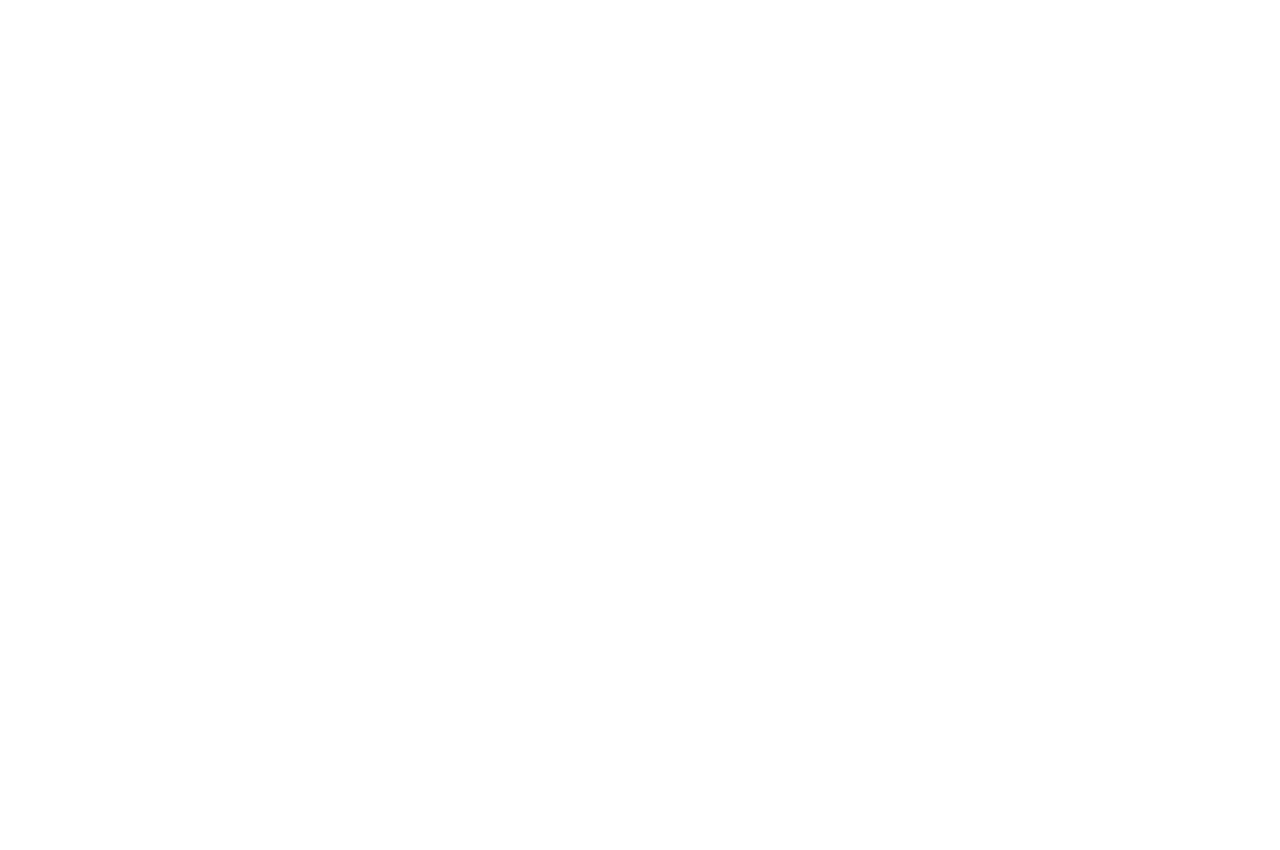
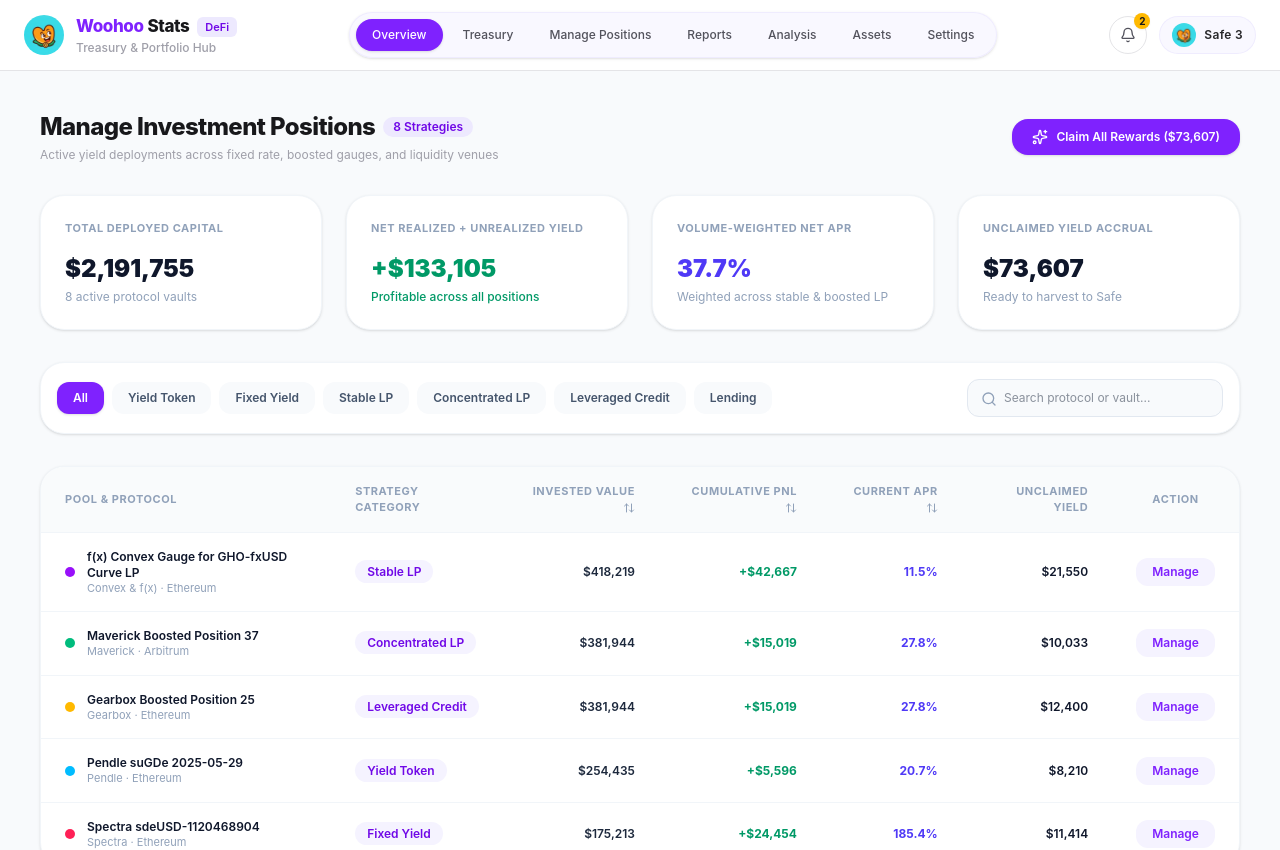
Before and after one commit to Maxwellsmall/Woohoo-Stats, a React (Vite) app: page /managePosition in a window 1280 px wide. Before the commit this address had no page. Shown: the top 850 px of the page. Before the commit the page ends 800 px from the top, so only its background shows below. Built offline with nearby package versions, Linux system fonts and the light colour scheme.

Commit message:
feat: add manage position page with components

```diff
--- a/src/Routes/AllScreen.jsx
+++ b/src/Routes/AllScreen.jsx
@@ -12,6 +12,7 @@
             <Route path="/" element={<Staticlayout/>}>
                 <Route index element={<Home/>}/>
                 <Route path="/treasury" element={<Treasury/>}/>
+                <Route path="/managePosition" element={<ManagePosition/>}/>
             </Route>
         </Routes>
     )
--- /dev/null
+++ b/src/components/managePostion/ManagePositionsView.jsx
@@ -0,0 +1,204 @@
+import React, { useState } from 'react';
+import { Sparkles, Search, ArrowUpDown } from 'lucide-react';
+
+export default function ManagePositionsView() {
+  const [selectedTab, setSelectedTab] = useState("All");
+  const [searchQuery, setSearchQuery] = useState("");
+
+  const categories = ["All", "Yield Token", "Fixed Yield", "Stable LP", "Concentrated LP", "Leveraged Credit", "Lending"];
+
+  const positions = [
+    {
+      pool: "f(x) Convex Gauge for GHO-fxUSD Curve LP",
+      protocol: "Convex & f(x) · Ethereum",
+      category: "Stable LP",
+      invested: "$418,219",
+      pnl: "+$42,667",
+      apr: "11.5%",
+      unclaimed: "$21,550",
+      color: "bg-purple-600"
+    },
+    {
+      pool: "Maverick Boosted Position 37",
+      protocol: "Maverick · Arbitrum",
+      category: "Concentrated LP",
+      invested: "$381,944",
+      pnl: "+$15,019",
+      apr: "27.8%",
+      unclaimed: "$10,033",
+      color: "bg-emerald-500"
+    },
+    {
+      pool: "Gearbox Boosted Position 25",
+      protocol: "Gearbox · Ethereum",
+      category: "Leveraged Credit",
+      invested: "$381,944",
+      pnl: "+$15,019",
+      apr: "27.8%",
+      unclaimed: "$12,400",
+      color: "bg-amber-400"
+    },
+    {
+      pool: "Pendle suGDe 2025-05-29",
+      protocol: "Pendle · Ethereum",
+      category: "Yield Token",
+      invested: "$254,435",
+      pnl: "+$5,596",
+      apr: "20.7%",
+      unclaimed: "$8,210",
+      color: "bg-sky-400"
+    },
+    {
+      pool: "Spectra sdeUSD-1120468904",
+      protocol: "Spectra · Ethereum",
+      category: "Fixed Yield",
+      invested: "$175,213",
+      pnl: "+$24,454",
+      apr: "185.4%",
+      unclaimed: "$11,414",
+      color: "bg-rose-500"
+    },
+  ];
+
+  const filteredPositions = positions.filter(p => {
+    const matchesTab = selectedTab === "All" || p.category === selectedTab;
+    const matchesSearch = p.pool.toLowerCase().includes(searchQuery.toLowerCase()) ||
+                          p.protocol.toLowerCase().includes(searchQuery.toLowerCase());
+    return matchesTab && matchesSearch;
+  });
+
+  return (
+    <div className="p-6 md:p-10 bg-slate-50 min-h-screen space-y-8 max-w-7xl mx-auto">
+
+      <div className="flex flex-col md:flex-row justify-between items-start md:items-center gap-4">
+        <div>
+          <div className="flex items-center gap-2">
+            <h1 className="text-2xl font-extrabold text-zinc-900 tracking-tight">Manage Investment Positions</h1>
+            <span className="px-2.5 py-0.5 rounded-full text-xs font-semibold bg-violet-100 text-violet-700">8 Strategies</span>
+          </div>
+          <p className="text-xs text-zinc-400 mt-1">Active yield deployments across fixed rate, boosted gauges, and liquidity venues</p>
+        </div>
+
+        <button
+          onClick={() => alert("Claiming all rewards...")}
+          className="flex items-center gap-2 px-5 py-2.5 rounded-2xl bg-violet-600 hover:bg-violet-700 text-white font-semibold text-xs shadow-sm transition-all"
+        >
+          <Sparkles className="w-4 h-4" />
+          Claim All Rewards ($73,607)
+        </button>
+      </div>
+
+      <div className="grid grid-cols-1 sm:grid-cols-2 lg:grid-cols-4 gap-6">
+        <div className="bg-white rounded-3xl p-6 shadow-sm border border-slate-100 flex flex-col justify-between">
+          <span className="text-[11px] font-bold text-slate-400 uppercase tracking-wider">TOTAL DEPLOYED CAPITAL</span>
+          <div className="mt-4">
+            <h3 className="text-2xl font-black text-slate-900">$2,191,755</h3>
+            <p className="text-xs text-slate-400 mt-1">8 active protocol vaults</p>
+          </div>
+        </div>
+
+        <div className="bg-white rounded-3xl p-6 shadow-sm border border-slate-100 flex flex-col justify-between">
+          <span className="text-[11px] font-bold text-slate-400 uppercase tracking-wider">NET REALIZED + UNREALIZED YIELD</span>
+          <div className="mt-4">
+            <h3 className="text-2xl font-black text-emerald-600">+$133,105</h3>
+            <p className="text-xs text-emerald-600 font-medium mt-1">Profitable across all positions</p>
+          </div>
+        </div>
+
+        <div className="bg-white rounded-3xl p-6 shadow-sm border border-slate-100 flex flex-col justify-between">
+          <span className="text-[11px] font-bold text-slate-400 uppercase tracking-wider">VOLUME-WEIGHTED NET APR</span>
+          <div className="mt-4">
+            <h3 className="text-2xl font-black text-indigo-600">37.7%</h3>
+            <p className="text-xs text-slate-400 mt-1">Weighted across stable & boosted LP</p>
+          </div>
+        </div>
+
+        <div className="bg-white rounded-3xl p-6 shadow-sm border border-slate-100 flex flex-col justify-between">
+          <span className="text-[11px] font-bold text-slate-400 uppercase tracking-wider">UNCLAIMED YIELD ACCRUAL</span>
+          <div className="mt-4">
+            <h3 className="text-2xl font-black text-slate-900">$73,607</h3>
+            <p className="text-xs text-slate-400 mt-1">Ready to harvest to Safe</p>
+          </div>
+        </div>
+      </div>
+
+      <div className="bg-white rounded-3xl p-4 shadow-sm border border-slate-100 flex flex-col md:flex-row justify-between items-center gap-4">
+        <div className="flex flex-wrap items-center gap-2 w-full md:w-auto">
+          {categories.map((cat) => (
+            <button
+              key={cat}
+              onClick={() => setSelectedTab(cat)}
+              className={`px-4 py-2 rounded-xl text-xs font-semibold transition-all ${
+                selectedTab === cat
+                  ? "bg-violet-600 text-white shadow-sm"
+                  : "bg-slate-50 text-slate-600 hover:bg-slate-100"
+              }`}
+            >
+              {cat}
+            </button>
+          ))}
+        </div>
+
+        <div className="relative w-full md:w-64">
+          <Search className="w-4 h-4 text-slate-400 absolute left-3.5 top-3" />
+          <input
+            type="text"
+            placeholder="Search protocol or vault..."
+            value={searchQuery}
+            onChange={(e) => setSearchQuery(e.target.value)}
+            className="w-full text-xs bg-slate-50 border border-slate-200 rounded-xl pl-9 pr-4 py-2.5 text-slate-800 focus:outline-none focus:border-violet-500"
+          />
+        </div>
+      </div>
+
+      <div className="bg-white rounded-3xl shadow-sm border border-slate-100 overflow-hidden">
+        <table className="w-full text-left border-collapse">
+          <thead>
+            <tr className="bg-slate-50/80 border-b border-slate-100 text-[11px] font-bold text-slate-400 uppercase tracking-wider">
+              <th className="py-4 px-6">Pool & Protocol</th>
+              <th className="py-4 px-6">Strategy Category</th>
+              <th className="py-4 px-6 text-right">Invested Value <ArrowUpDown className="w-3 h-3 inline ml-0.5" /></th>
+              <th className="py-4 px-6 text-right">Cumulative PNL <ArrowUpDown className="w-3 h-3 inline ml-0.5" /></th>
+              <th className="py-4 px-6 text-right">Current APR <ArrowUpDown className="w-3 h-3 inline ml-0.5" /></th>
+              <th className="py-4 px-6 text-right">Unclaimed Yield</th>
+              <th className="py-4 px-6 text-center">Action</th>
+            </tr>
+          </thead>
+          <tbody className="divide-y divide-slate-100 text-xs">
+            {filteredPositions.map((pos, idx) => (
+              <tr key={idx} className="hover:bg-slate-50/50 transition-colors">
+                <td className="py-4 px-6">
+                  <div className="flex items-center gap-3">
+                    <span className={`w-2.5 h-2.5 rounded-full shrink-0 ${pos.color}`} />
+                    <div>
+                      <p className="font-semibold text-slate-900">{pos.pool}</p>
+                      <p className="text-[11px] text-slate-400">{pos.protocol}</p>
+                    </div>
+                  </div>
+                </td>
+                <td className="py-4 px-6">
+                  <span className="px-3 py-1 rounded-full text-xs font-semibold bg-violet-50 text-violet-700">
+                    {pos.category}
+                  </span>
+                </td>
+                <td className="py-4 px-6 text-right font-semibold text-slate-800">{pos.invested}</td>
+                <td className="py-4 px-6 text-right font-bold text-emerald-600">{pos.pnl}</td>
+                <td className="py-4 px-6 text-right font-bold text-indigo-600">{pos.apr}</td>
+                <td className="py-4 px-6 text-right font-semibold text-slate-900">{pos.unclaimed}</td>
+                <td className="py-4 px-6 text-center">
+                  <button
+                    onClick={() => alert(`Managing position: ${pos.pool}`)}
+                    className="px-4 py-1.5 rounded-xl bg-violet-50 hover:bg-violet-100 text-violet-600 font-semibold text-xs transition-colors"
+                  >
+                    Manage
+                  </button>
+                </td>
+              </tr>
+            ))}
+          </tbody>
+        </table>
+      </div>
+
+    </div>
+  );
+}
--- a/src/pages/managePosition.jsx
+++ b/src/pages/managePosition.jsx
@@ -0,0 +1,8 @@
+import React from 'react';
+import ManagePositionsView from '../components/managePostion/ManagePositionsView';
+
+export default function ManagePositions() {
+  return (
+    <ManagePositionsView />
+  );
+}
```
